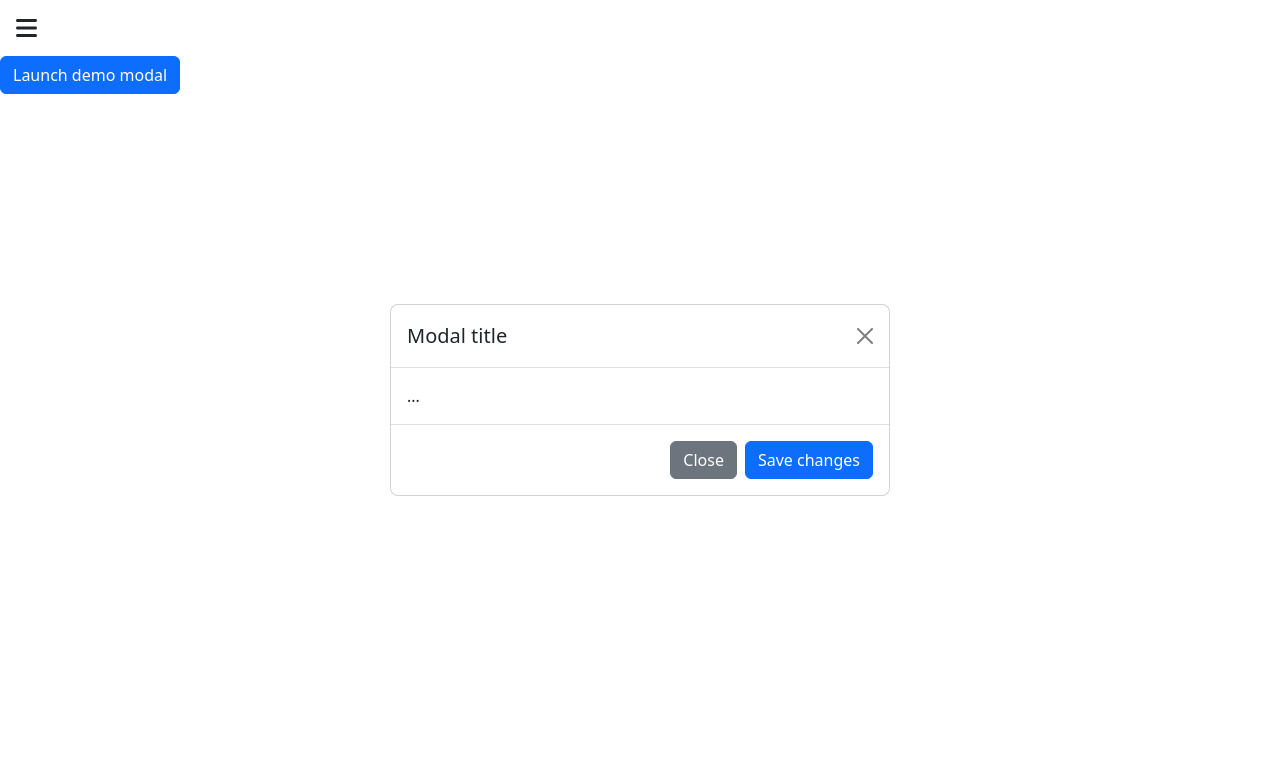
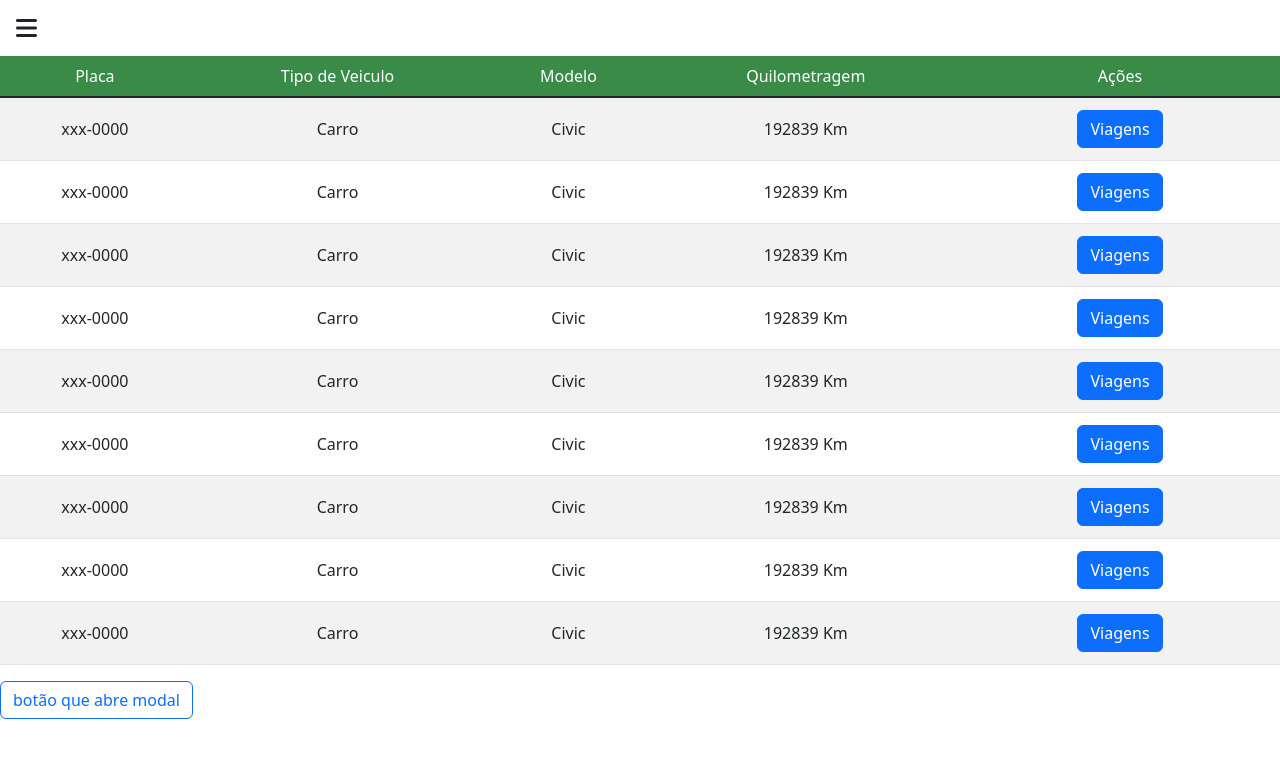
Before and after one commit to Matheus-Zauza-Maschietto/Maringa-Frotas-Vue, a Vue app in the folder project/: page / in a window 1280 px wide. Shown: the top 758 px of the page. Built offline with nearby package versions, Linux system fonts and the light colour scheme.

Commit message:
Criando componente de tabela, componente de modal e classe para envio de botoes

```diff
--- a/project/src/components/ModalC.vue
+++ b/project/src/components/ModalC.vue
@@ -1,13 +1,49 @@
 <template>
+    <div class="modal fade" :class="{show: exibir}" tabindex="-1" aria-hidden="true">
+        <div class="modal-dialog modal-dialog-centered">
+            <div class="modal-content">
+                <div class="modal-header">
+                    <h1 class="modal-title fs-5">{{titulo}}</h1>
+                    <button type="button" class="btn-close" data-bs-dismiss="modal" aria-label="Close" @click="$emit('fecharModal')"></button>
+                </div>
+                <div class="modal-body">
+                    <slot>
 
+                    </slot>
+                </div>
+                <div class="modal-footer">
+                    <button type="button" class="btn m-1" v-for="botao in botoes" :key="botao.id" :class="[botao.classType]" @click="$emit(botao.eventEmit)" >{{botao.label}}</button>
+                </div>
+            </div>
+        </div>
+    </div>
 </template>
 
 <script>
+import botao from '@/entities/botao';
 export default {
-
+    name: "ModalC",
+    props:{
+        titulo: {
+            required: true,
+            type: String
+        },
+        exibir: {
+            required: true,
+            type: Boolean
+        },
+        botoes: {
+            type: Array[botao]
+        }
+    },
+    emits: ['fecharModal']
 }
 </script>
 
-<style>
-
+<style scoped>
+    .show{
+        backdrop-filter: blur(50px) brightness(40%);
+        z-index: 1055;
+        display: block;
+    }
 </style>
--- a/project/src/components/SideMenuC.vue
+++ b/project/src/components/SideMenuC.vue
@@ -3,7 +3,10 @@
     <font-awesome-icon icon="fa-solid fa-bars" size="xl" class="m-3" data-bs-toggle="offcanvas" data-bs-target="#side-bar" aria-controls="side-bar"/>
     <div class="offcanvas offcanvas-start" tabindex="-1" id="side-bar">
       <div class="offcanvas-header">
-        <h5 class="offcanvas-title">Maringa Frotas’s</h5>
+
+        <h5 class="offcanvas-title">
+          <router-link to="/" style="text-decoration: none; color: white;">Maringa Frotas’s</router-link>
+        </h5>
         <font-awesome-icon icon="fa-solid fa-bars" size="xl" data-bs-dismiss="offcanvas" aria-label="Close" style="color: white;"/>
       </div>
       <div class="offcanvas-body">
--- /dev/null
+++ b/project/src/components/TableC.vue
@@ -0,0 +1,46 @@
+<template>
+  <table class="table text-center align-middle table-striped">
+    <thead style="background: var(--primary-green); color: white;">
+        <tr>
+            <td v-for="head in headers" :key="head">{{ head }}</td>
+            <td v-if="botoes">Ações</td>
+        </tr>
+    </thead>
+    <tbody class="table-group-divider">
+        <tr v-for="linha in body" :key="linha">
+            <td v-for="item in linha" :key="item">{{ item }}</td>
+            <td class="col-3" v-if="botoes">
+                <button v-for="botao in botoes" :key="botao.id" class="col m-1 btn" :class="[botao.classType]" @click="$emit(botao.eventEmit)">{{ botao.label }}</button>
+            </td>
+        </tr>
+    </tbody>
+  </table>
+</template>
+
+<script>
+import botao from '@/entities/botao.js';
+
+export default {
+    name: "TableC",
+    props: {
+        headers: {
+            type: Array,
+            required: true
+        },
+        body: {
+            type: Array,
+            required: true,
+            linha: Object
+        },
+        botoes: {
+            type: Array[botao],
+        }
+    }
+}
+</script>
+
+<style scoped>
+    table{
+        overflow: scroll;
+    }
+</style>
--- /dev/null
+++ b/project/src/entities/botao.js
@@ -0,0 +1,8 @@
+export default class botao{
+    constructor(id, label, classType="", eventEmit){
+        this.id = id;
+        this.label = label;
+        this.classType = classType,
+        this.eventEmit = eventEmit
+    }
+}
--- a/project/src/views/HomeView.vue
+++ b/project/src/views/HomeView.vue
@@ -1,55 +1,53 @@
 <template>
   <div class="home">
     <SideMenuC/>
-    <!-- Button trigger modal -->
-    <button type="button" class="btn btn-primary" data-bs-toggle="modal" data-bs-target="#exampleModal">
-      Launch demo modal
-    </button>
+    <TableC
+      :headers="['Placa', 'Tipo de Veiculo', 'Modelo', 'Quilometragem']"
+      :body="[{Placa: 'xxx-0000', TipoDeVeiculo: 'Carro', Modelo: 'Civic', Quilometragem: '192839 Km'},
+              {Placa: 'xxx-0000', TipoDeVeiculo: 'Carro', Modelo: 'Civic', Quilometragem: '192839 Km'},
+              {Placa: 'xxx-0000', TipoDeVeiculo: 'Carro', Modelo: 'Civic', Quilometragem: '192839 Km'},
+              {Placa: 'xxx-0000', TipoDeVeiculo: 'Carro', Modelo: 'Civic', Quilometragem: '192839 Km'},
+              {Placa: 'xxx-0000', TipoDeVeiculo: 'Carro', Modelo: 'Civic', Quilometragem: '192839 Km'},
+              {Placa: 'xxx-0000', TipoDeVeiculo: 'Carro', Modelo: 'Civic', Quilometragem: '192839 Km'},
+              {Placa: 'xxx-0000', TipoDeVeiculo: 'Carro', Modelo: 'Civic', Quilometragem: '192839 Km'},
+              {Placa: 'xxx-0000', TipoDeVeiculo: 'Carro', Modelo: 'Civic', Quilometragem: '192839 Km'},
+              {Placa: 'xxx-0000', TipoDeVeiculo: 'Carro', Modelo: 'Civic', Quilometragem: '192839 Km'}]"
+      :botoes="botoes"
+      @exibirModal="exibirModal = !exibirModal"
+    />
 
-    <!-- Modal -->
-    <div class="modal fade" id="exampleModal" tabindex="-1" aria-labelledby="exampleModalLabel" aria-hidden="true">
-      <div class="modal-dialog modal-dialog-centered">
-        <div class="modal-content">
-          <div class="modal-header">
-            <h1 class="modal-title fs-5" id="exampleModalLabel">Modal title</h1>
-            <button type="button" class="btn-close" data-bs-dismiss="modal" aria-label="Close"></button>
-          </div>
-          <div class="modal-body">
-            ...
-          </div>
-          <div class="modal-footer">
-            <button type="button" class="btn btn-secondary" data-bs-dismiss="modal">Close</button>
-            <button type="button" class="btn btn-primary">Save changes</button>
-          </div>
-        </div>
-      </div>
-    </div>
-
-    <div class="modal fade show" id="exampleModal" tabindex="-1" aria-labelledby="exampleModalLabel" aria-modal="true" role="dialog" style="display: block;">
-      <div class="modal-dialog modal-dialog-centered">
-        <div class="modal-content">
-          <div class="modal-header">
-            <h1 class="modal-title fs-5" id="exampleModalLabel">Modal title</h1>
-            <button type="button" class="btn-close" data-bs-dismiss="modal" aria-label="Close"></button>
-          </div>
-          <div class="modal-body"> ... </div>
-          <div class="modal-footer">
-                <button type="button" class="btn btn-secondary" data-bs-dismiss="modal">Close</button>
-                <button type="button" class="btn btn-primary">Save changes</button>
-          </div>
-        </div>
-      </div>
-    </div>
+    <button class="btn btn-outline-primary" @click="exibirModal = !exibirModal">botão que abre modal</button>
+    <ModalC titulo="titulo do modal" :exibir="exibirModal" @fecharModal="exibirModal=false" :botoes="botoes">
+      <p>Esse modal serve para exibir algo</p>
+    </ModalC>
 
   </div>
 </template>
 
 <script>
-import SideMenuC from "@/components/SideMenuC.vue"
+import SideMenuC from "@/components/SideMenuC.vue";
+import TableC from "@/components/TableC.vue";
+import botao from "@/entities/botao";
+import ModalC from "@/components/ModalC.vue";
+
 export default {
   name: 'HomeView',
   components: {
-    SideMenuC
+    SideMenuC,
+    TableC,
+    ModalC
+  },
+  data(){
+    return{
+      exibirModal: false,
+      botoes: [
+        new botao(1, 'Viagens', 'btn-primary', 'exibirModal')
+      ]
+    }
   }
 }
 </script>
+
+<style>
+
+</style>
--- a/project/src/views/MenuCadastrosView.vue
+++ b/project/src/views/MenuCadastrosView.vue
@@ -1,6 +1,7 @@
 <template>
     <div>
         <SideMenuC/>
+        <h2 class="text-center">Cadastros</h2>
         <FunctionsMenuC :paths="paths"/>
     </div>
 </template>
--- a/project/src/views/MenuRegistrosView.vue
+++ b/project/src/views/MenuRegistrosView.vue
@@ -1,6 +1,7 @@
 <template>
     <div>
         <SideMenuC/>
+        <h2 class="text-center">Registros</h2>
         <FunctionsMenuC :paths="paths"/>
     </div>
 </template>
```
